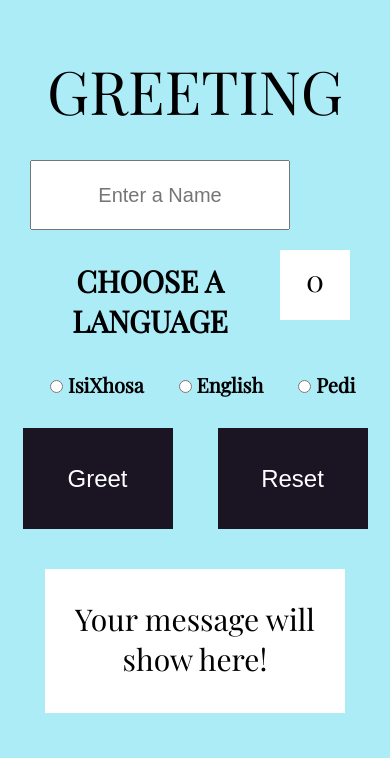
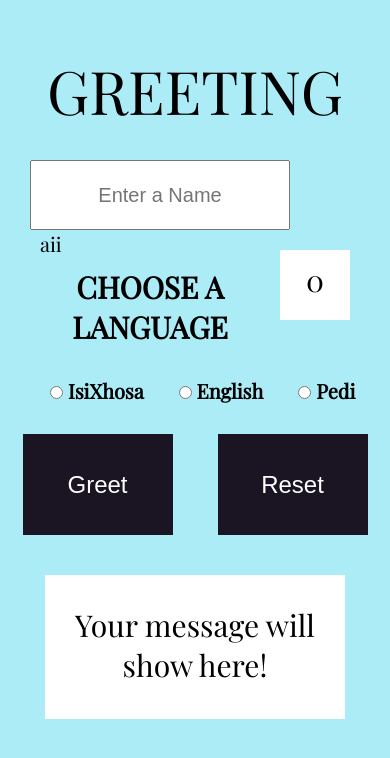
Before and after one commit to ZezethuM/greetings, a plain HTML site: page index.html in a window 390 px wide. Drawn offline with nearby package versions, Linux system fonts and the light colour scheme.

Commit message:
padding text

```diff
--- a/greet.css
+++ b/greet.css
@@ -26,7 +26,7 @@ body{
     max-width: 100%;
 }
 .spano{
-    margin-left: 100px;
+    margin-left: 40px;
 
 }
 .langu{
@@ -218,5 +218,11 @@ label{
         font-size: 30px;
         height: 70px;
     }
+    .spano{
+        font-size: 20px;
+    }
+    .count{
+        font-size: 20px;
+    }
 
 }
--- a/index.html
+++ b/index.html
@@ -14,9 +14,8 @@
         <div class="forName">
             <span class="countReset count"></span>
             <input type="text"  class="theName" placeholder="Enter a Name"> <span class="theCount">0</span>
-
         </div>
-        <span class="spano"></span>
+        <span class="spano">aii</span>
         <div class="langu">
             <h4>CHOOSE A LANGUAGE</h4>
             <label for="language" class="isLangu">
```
